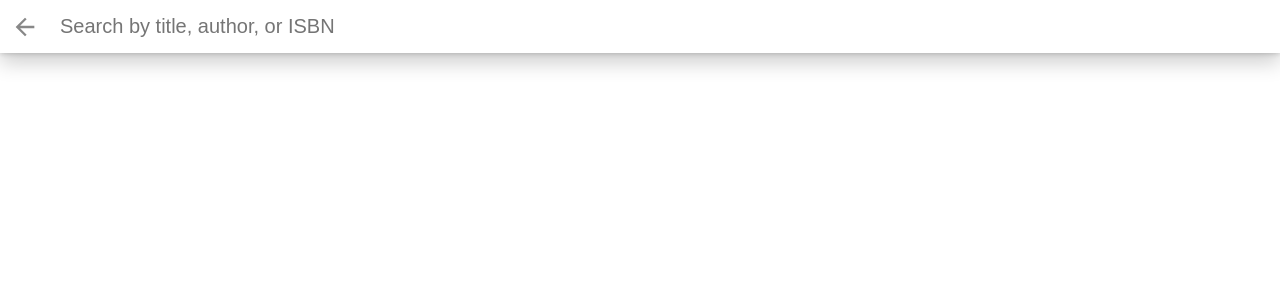
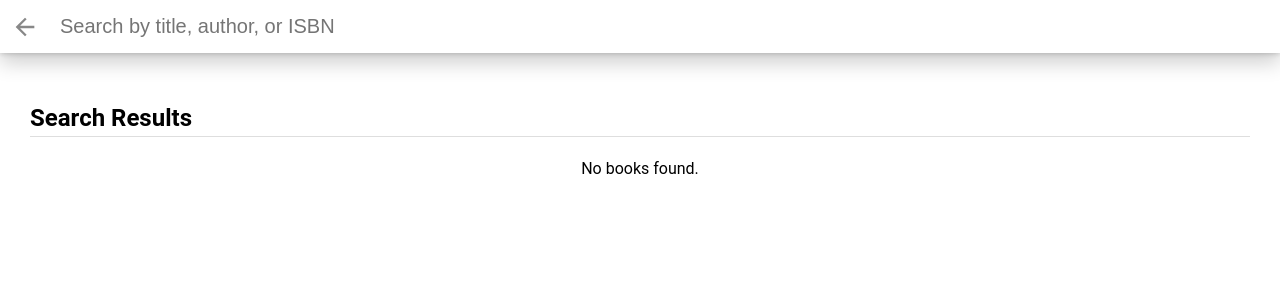
Before and after one commit to acelxix83/udacity-myreads, a React (Vite) app: page /search in a window 1280 px wide. Shown: the top 300 px of the page. Built offline with nearby package versions, Linux system fonts and the light colour scheme.

Commit message:
feat: implement search
Also modified BookShelf to allow reuse for search.

```diff
--- a/src/App.jsx
+++ b/src/App.jsx
@@ -21,33 +21,20 @@ const bookShelves = [
 
 function App() {
   const [showSearchPage, setShowSearchpage] = useState(false);
-  const [books, setBooks] = useState([
-    {
-      id: 1,
-      title: 'Ender\'s Game',
-      authors: ['Orson Scott Card'],
-      shelfId: 2,
-      imageLinks: {
-        thumbnail: 'http://books.google.com/books/content?id=yDtCuFHXbAYC&printsec=frontcover&img=1&zoom=1&imgtk=AFLRE72RRiTR6U5OUg3IY_LpHTL2NztVWAuZYNFE8dUuC0VlYabeyegLzpAnDPeWxE6RHi0C2ehrR9Gv20LH2dtjpbcUcs8YnH5VCCAH0Y2ICaKOTvrZTCObQbsfp4UbDqQyGISCZfGN&source=gbs_api',
-      }
-    },
-    {
-      id: 2,
-      title: 'Hobbit',
-      authors: ['J.R.R. Tolkien'],
-      shelfId: 1,
-      imageLinks: {
-        thumbnail: 'http://books.google.com/books/content?id=pD6arNyKyi8C&printsec=frontcover&img=1&zoom=1&imgtk=AFLRE70Rw0CCwNZh0SsYpQTkMbvz23npqWeUoJvVbi_gXla2m2ie_ReMWPl0xoU8Quy9fk0Zhb3szmwe8cTe4k7DAbfQ45FEzr9T7Lk0XhVpEPBvwUAztOBJ6Y0QPZylo4VbB7K5iRSk&source=gbs_api',
-      }
-    },
-  ]);
+  const [books, setBooks] = useState([]);
 
-  const onShelfChange = (bookId, newShelfId) => {
+  const onShelfChange = (book, newShelfId) => {
     setBooks((prevBooks) => {
       if (newShelfId === null) {
-        prevBooks = prevBooks.filter((x) => x.id !== bookId);
+        prevBooks = prevBooks.filter((x) => x.id !== book.id);
       } else {
-        prevBooks.find((x) => x.id === bookId).shelfId = newShelfId;
+        const existingBook = prevBooks.find((x) => x.id === book.id);
+        if (!existingBook) {
+          book.shelfId = newShelfId;
+          prevBooks.push(book);
+        } else {
+          existingBook.shelfId = newShelfId;
+        }
       }
       return [...prevBooks];
     });
@@ -57,10 +44,10 @@ function App() {
     <div className="app">
       <Routes>
         <Route exact path="/" element={
-          <BookShelves key={bookShelves.id} bookShelves={bookShelves} books={books} onShelfChange={onShelfChange} />
+          <BookShelves bookShelves={bookShelves} books={books} onShelfChange={onShelfChange} />
         }/>
         <Route exact path="/search" element={
-          <Search />
+          <Search books={books} onShelfChange={onShelfChange} />
         }/>
       </Routes>
     </div>
--- a/src/components/BookShelf.jsx
+++ b/src/components/BookShelf.jsx
@@ -1,6 +1,6 @@
 import Book from './Book';
 
-const BookShelf = ({ title, books, onShelfChange }) => {
+const BookShelf = ({ title, books, onShelfChange, isSearch }) => {
   return (
     <div className="bookshelf">
       <h2 className="bookshelf-title">{title}</h2>
@@ -14,7 +14,7 @@ const BookShelf = ({ title, books, onShelfChange }) => {
         }
         {books.length === 0 && (
           <div>
-            No Books Selected.
+            {isSearch ? "No books found." : "No books selected."}
           </div>
         )}
 
--- a/src/components/BookShelves.jsx
+++ b/src/components/BookShelves.jsx
@@ -4,7 +4,7 @@ import BookShelf from './BookShelf';
 const BookShelves = ({ bookShelves, books, onShelfChange }) => {
   const getBooksByShelf = (shelfId) => {
     return books.filter((book) => book.shelfId === shelfId);
-  }
+  };
 
   return (
     <div className="list-books">
@@ -14,7 +14,7 @@ const BookShelves = ({ bookShelves, books, onShelfChange }) => {
       <div className="list-books-content">
         <div>
           {bookShelves.map((bookShelf) => (
-            <BookShelf key={bookShelf.id} title={bookShelf.title} books={getBooksByShelf(bookShelf.id)} onShelfChange={onShelfChange} />
+            <BookShelf key={bookShelf.id} title={bookShelf.title} books={getBooksByShelf(bookShelf.id)} onShelfChange={onShelfChange} isSearch={false} />
           ))}
         </div>
       </div>
--- a/src/components/Search.jsx
+++ b/src/components/Search.jsx
@@ -1,7 +1,39 @@
+import { Link } from 'react-router-dom';
+import { useState } from 'react';
+import * as BooksAPI from '../BooksAPI';
+import BookShelf from './BookShelf';
 
-import { Link } from 'react-router-dom';
+const Search = ({ books, onShelfChange }) => {
+  const [queryString, setQueryString] = useState('');
+  const [searchResults, setSearchResults] = useState([]);
 
-const Search = () => {
+  const search = ((queryString) => {
+    setQueryString(queryString);
+    if (queryString.length > 0) {
+      const searchForBooks = async () => {
+        const results = await BooksAPI.search(queryString);
+        const mappedResults = mapResultsToBooks(results);
+        setSearchResults(mappedResults);
+      };
+
+      searchForBooks();
+    }
+  });
+
+  const mapResultsToBooks = (results) => {
+    return results.map((result, index) => {
+      return {
+        id: result.id,
+        title: result.title,
+        authors: result.authors,
+        shelfId: books.find((book) => book.id === result.id)?.shelfId || null,
+        imageLinks: {
+          thumbnail: result.imageLinks?.thumbnail || null
+        }
+      };
+    });
+  };
+
   return (
     <div className="search-books">
       <div className="search-books-bar">
@@ -10,11 +42,13 @@ const Search = () => {
           <input
             type="text"
             placeholder="Search by title, author, or ISBN"
+            value={queryString}
+            onChange={(event) => search(event.target.value)}
           />
         </div>
       </div>
       <div className="search-books-results">
-        <ol className="books-grid"></ol>
+        <BookShelf title="Search Results" books={searchResults} onShelfChange={onShelfChange} isSearch={true} />
       </div>
     </div>
   );
--- a/src/components/ShelfChanger.jsx
+++ b/src/components/ShelfChanger.jsx
@@ -1,11 +1,12 @@
 const ShelfChanger = ({ book, onShelfChange }) => {
   const handleShelfChange = (event) => {
     const newShelfId = event.target.value === 'null' ? null : parseInt(event.target.value, 10);
-    onShelfChange(book.id, newShelfId);
-  }
+    onShelfChange(book, newShelfId);
+  };
+
   return (
     <div className="book-shelf-changer">
-      <select key={book.id} value={book.shelfId ?? 'null'} onChange={handleShelfChange}>
+      <select key={book.id} value={book.shelfId ?? "null"} onChange={handleShelfChange}>
         <option value="none" disabled>
           Move to...
         </option>
@@ -15,7 +16,7 @@ const ShelfChanger = ({ book, onShelfChange }) => {
         <option value="null">None</option>
       </select>
     </div>
-  )
-}
+  );
+};
 
 export default ShelfChanger;
```
